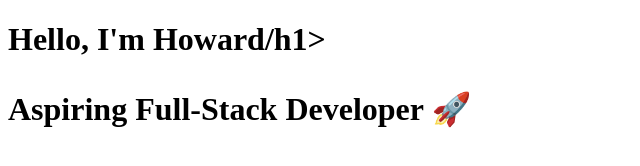
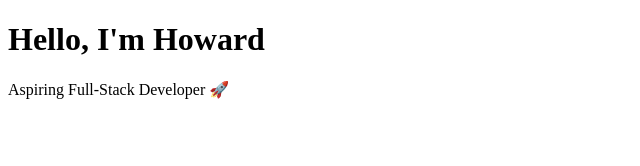
Before and after one commit to howardhui/portfolio, a plain HTML site: page index.html in a window 1280 px wide. Shown: the whole page, without its empty margins (0-640 px from the left). Drawn offline with Linux system fonts and the light colour scheme.

Commit message:
Update index.html

```diff
--- a/index.html
+++ b/index.html
@@ -2,7 +2,7 @@
 <html>
 <head><title>My Portfolio</title></head>
 <body>
-  <h1>Hello, I'm Howard/h1>
+  <h1>Hello, I'm Howard</h1>
   <p>Aspiring Full-Stack Developer 🚀</p>
 </body>
 </html>
```
